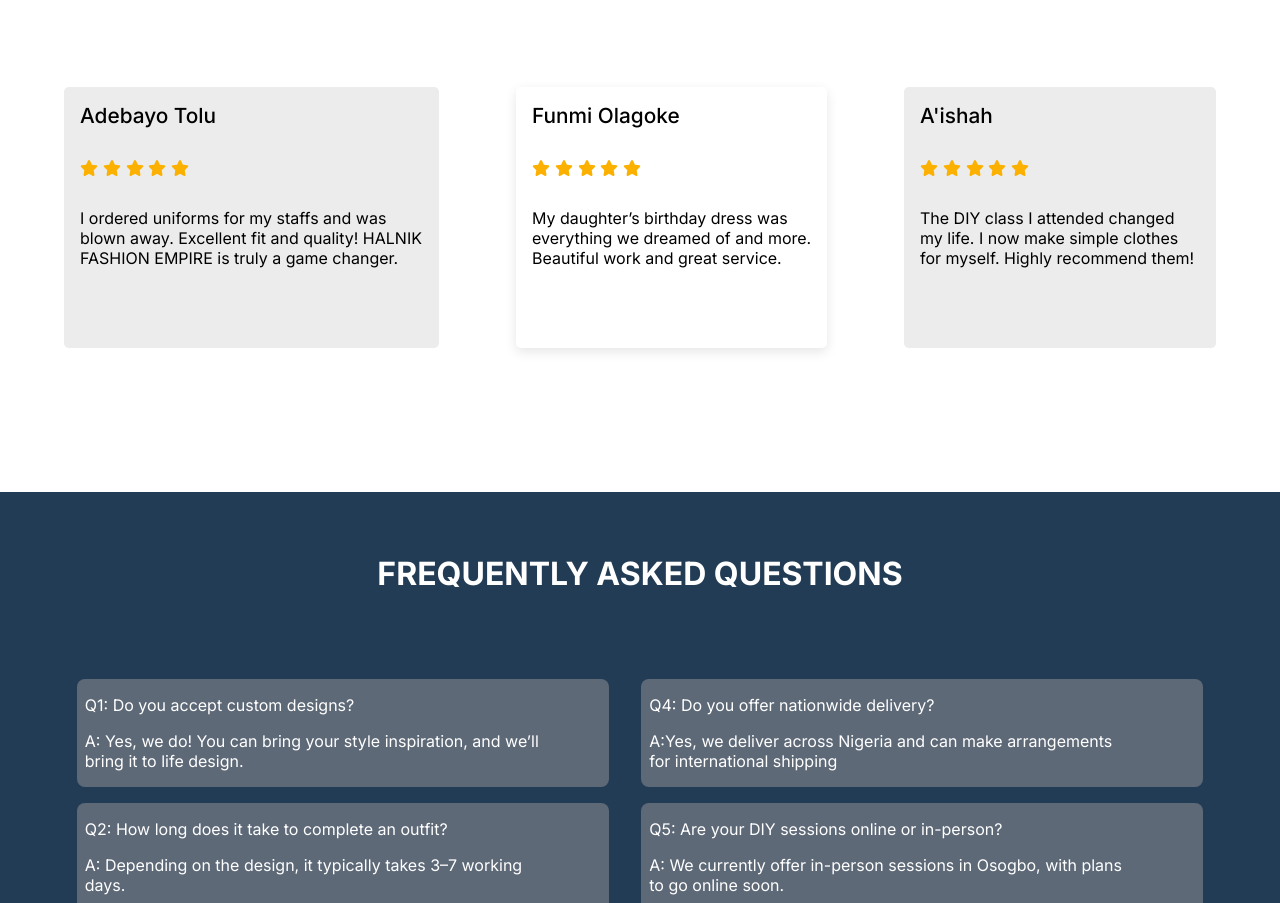
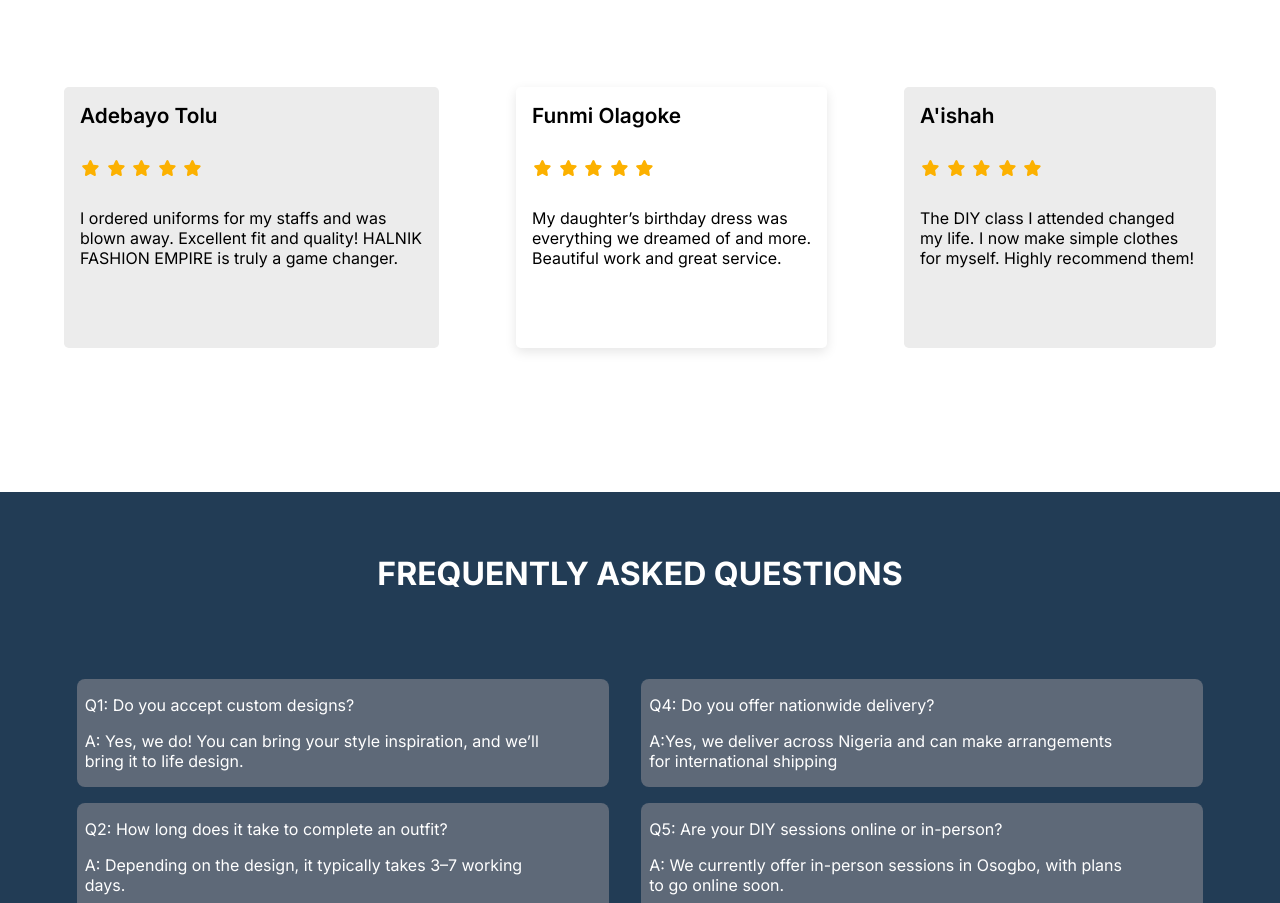
Before and after one commit to AbideenAyodimeji/Halnik-Landing-Page, a Next.js app: page / in a window 1280 px wide. Shown: the part 4757-5660 px from the top of the page. Built offline with nearby package versions, Linux system fonts and the light colour scheme.

Commit message:
update styles

```diff
--- a/app/page.module.css
+++ b/app/page.module.css
@@ -338,15 +338,21 @@
 
 .testimonialHeading {
   font-size: 1.1rem;
-  font-weight: 500;
+  font-weight: 600;
+}
+
+.testimonialText {
+  font-size: 0.9rem;
 }
 
 .testimonialIcons {
-  gap: 0.3rem;
+  gap: 0rem;
 }
 
 .starIcon {
   color: #fcb100;
+  width: 1.3rem;
+  /* height: 1rem; */
 }
 
 /* footer styles start */
```
